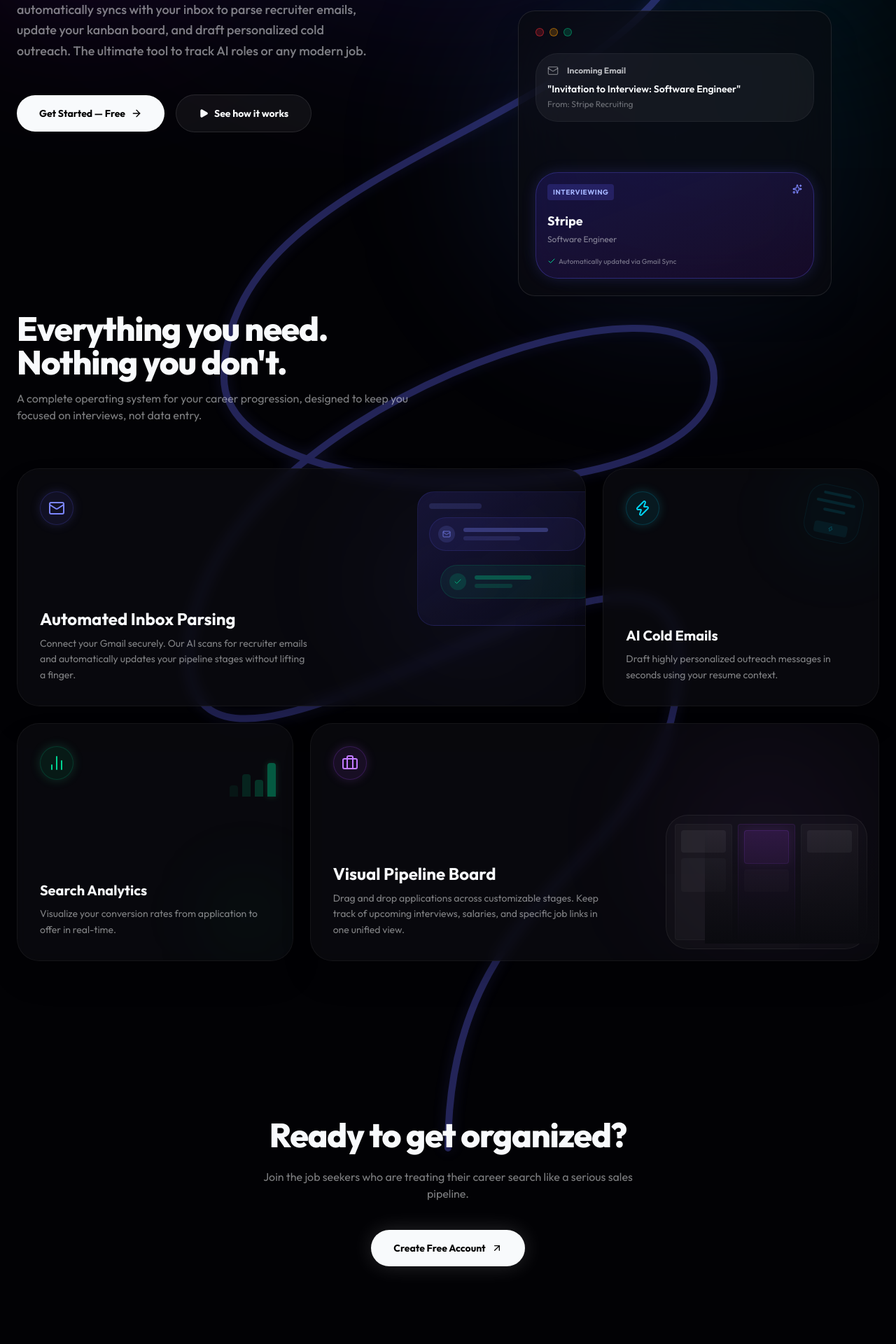
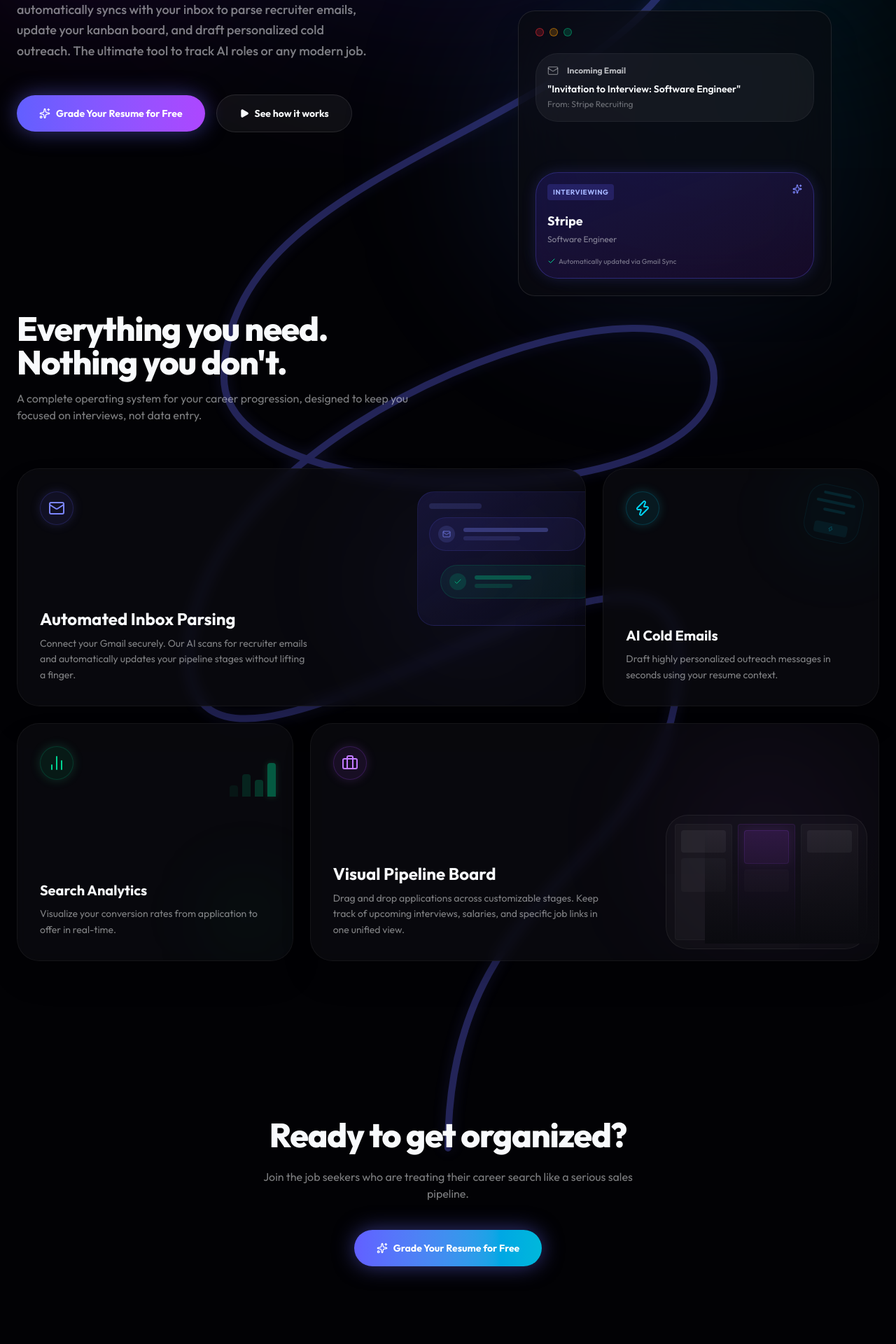
Before and after one commit to rajdeeppal01/trackrai, a Next.js app in the folder frontend-next/: page / in a window 1280 px wide. Shown: the part 560-2480 px from the top of the page at 70% size. Built offline with nearby package versions, Linux system fonts and the light colour scheme; no server answers; a web font is replaced by a local one.

Commit message:
feat: implement soft-signup wall on free resume grader and update landing page CTAs

```diff
--- a/frontend-next/src/app/free-resume-grader/page.jsx
+++ b/frontend-next/src/app/free-resume-grader/page.jsx
@@ -135,38 +135,47 @@ export default function FreeResumeGrader() {
                 )}
 
                 {result.improvement_tips?.length > 0 && (
-                  <div>
+                  <div className="relative">
                     <h3 className="text-lg font-bold flex items-center gap-2 text-white mb-3">
                       <Sparkles className="text-indigo-400" size={20} /> Actionable Tips
                     </h3>
-                    <ul className="space-y-3">
-                      {result.improvement_tips.map((tip, i) => (
-                        <li key={i} className="flex gap-3 text-white/70 bg-white/5 p-4 rounded-2xl text-sm leading-relaxed">
+
+                    <div className="relative">
+                      {/* Blurred mock content for the wall */}
+                      <ul className="space-y-3 blur-[6px] select-none opacity-60">
+                        <li className="flex gap-3 text-white/70 bg-white/5 p-4 rounded-2xl text-sm leading-relaxed">
                           <CheckCircle2 className="text-indigo-400 shrink-0 mt-0.5" size={16} />
-                          <span>{tip}</span>
+                          <span>Add more metrics and quantifiable achievements to your recent roles. (Hidden tip)</span>
                         </li>
-                      ))}
-                    </ul>
+                        <li className="flex gap-3 text-white/70 bg-white/5 p-4 rounded-2xl text-sm leading-relaxed">
+                          <CheckCircle2 className="text-indigo-400 shrink-0 mt-0.5" size={16} />
+                          <span>Rephrase your summary to align closer with the required soft skills. (Hidden tip)</span>
+                        </li>
+                        <li className="flex gap-3 text-white/70 bg-white/5 p-4 rounded-2xl text-sm leading-relaxed">
+                          <CheckCircle2 className="text-indigo-400 shrink-0 mt-0.5" size={16} />
+                          <span>Ensure your technology stack matches the strict requirements in the job description.</span>
+                        </li>
+                      </ul>
+
+                      {/* The Wall Overlay */}
+                      <div className="absolute inset-0 flex items-center justify-center bg-gradient-to-t from-[#020205]/90 via-[#020205]/60 to-transparent pt-12 rounded-2xl">
+                         <div className="text-center p-6 border border-indigo-500/30 bg-indigo-900/30 backdrop-blur-md rounded-2xl shadow-2xl max-w-md mx-auto">
+                           <h4 className="font-bold text-lg text-white mb-2">Unlock Detailed Feedback</h4>
+                           <p className="text-indigo-200 text-sm mb-6">Create a free account to unlock your personalized AI improvement suggestions.</p>
+                           <Link href="/signin">
+                             <Button variant="primary" className="w-full">
+                               Create Free Account <ArrowRight className="ml-2" size={16} />
+                             </Button>
+                           </Link>
+                         </div>
+                      </div>
+                    </div>
                   </div>
                 )}
               </div>
             </div>
 
-            {/* The Trap (Lead Magnet CTA) */}
-            <div className="mt-12 bg-gradient-to-r from-indigo-500/20 to-purple-500/20 border border-indigo-500/30 rounded-3xl p-8 text-center relative overflow-hidden">
-              <div className="absolute inset-0 saas-grid-bg opacity-30"></div>
-              <h3 className="text-2xl font-bold mb-3 text-white relative z-10">Stop writing resumes blindly.</h3>
-              <p className="text-indigo-200 mb-6 max-w-lg mx-auto relative z-10">
-                Sign up for TrackrAI for free to save your resume, generate AI cover letters, and track all your job applications in one beautiful dashboard.
-              </p>
-              <Link href="/signup" className="relative z-10 inline-flex">
-                <Button variant="primary" size="lg" className="px-8 shadow-xl hover:shadow-indigo-500/25">
-                  Create Free Account <ArrowRight className="ml-2" size={18} />
-                </Button>
-              </Link>
-            </div>
-
-            <div className="mt-6 text-center">
+            <div className="mt-8 text-center">
               <button
                 onClick={() => setResult(null)}
                 className="text-white/40 hover:text-white text-sm font-semibold transition-colors"
--- a/frontend-next/src/app/page.jsx
+++ b/frontend-next/src/app/page.jsx
@@ -157,11 +157,11 @@ export default function Landing() {
 
  <motion.div variants={itemVariants} className="flex flex-col sm:flex-row items-center gap-4 pt-4">
  <Link
- href="/signin"
- className="w-full sm:w-auto px-8 py-4 rounded-3xl bg-slate-50 text-black hover:bg-gray-100 text-sm font-bold flex items-center justify-center gap-2 transition-transform hover:scale-105"
+ href="/free-resume-grader"
+ className="w-full sm:w-auto px-8 py-4 rounded-3xl bg-gradient-to-r from-indigo-500 to-purple-500 text-white hover:from-indigo-400 hover:to-purple-400 text-sm font-bold flex items-center justify-center gap-2 transition-transform hover:scale-105 shadow-[0_0_30px_rgba(99,102,241,0.5)]"
  >
- <span>Get Started — Free</span>
- <ArrowRight size={16} />
+ <Sparkles size={16} />
+ <span>Grade Your Resume for Free</span>
  </Link>
  <a
  href="#features"
@@ -364,11 +364,11 @@ export default function Landing() {
  <h2 className="text-4xl md:text-5xl font-extrabold tracking-tight mb-6">Ready to get organized?</h2>
  <p className="text-slate-50/50 text-base mb-10 max-w-xl mx-auto">Join the job seekers who are treating their career search like a serious sales pipeline.</p>
  <Link
- href="/signin"
- className="inline-flex items-center gap-2 px-8 py-4 rounded-full bg-slate-50 text-black hover:bg-gray-200 text-sm font-bold transition-transform hover:scale-105 shadow-[0_0_30px_rgba(255,255,255,0.15)]"
+ href="/free-resume-grader"
+ className="inline-flex items-center gap-2 px-8 py-4 rounded-full bg-gradient-to-r from-indigo-500 to-cyan-500 text-white hover:from-indigo-400 hover:to-cyan-400 text-sm font-bold transition-transform hover:scale-105 shadow-[0_0_30px_rgba(99,102,241,0.5)]"
  >
- <span>Create Free Account</span>
- <ArrowUpRight size={16} />
+ <Sparkles size={16} />
+ <span>Grade Your Resume for Free</span>
  </Link>
  </section>
 
```
